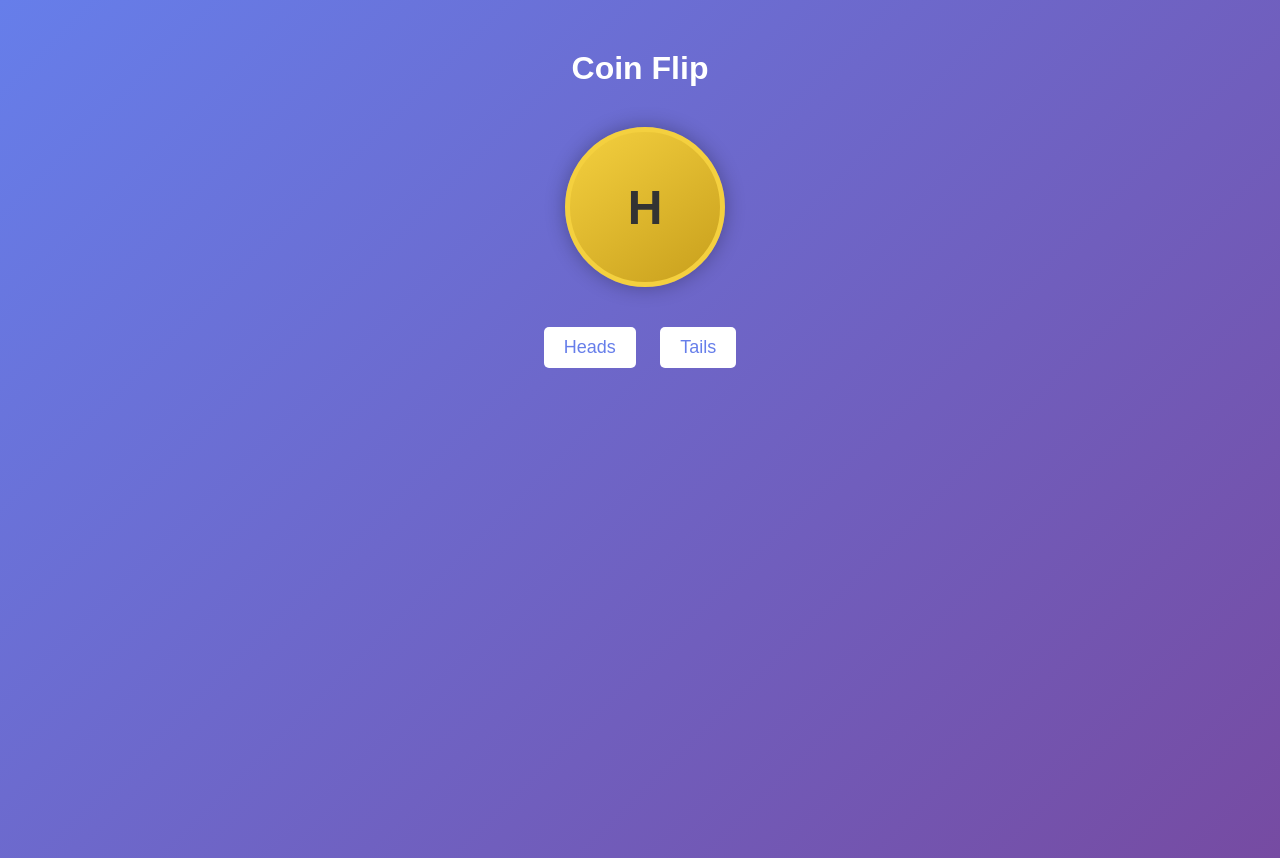
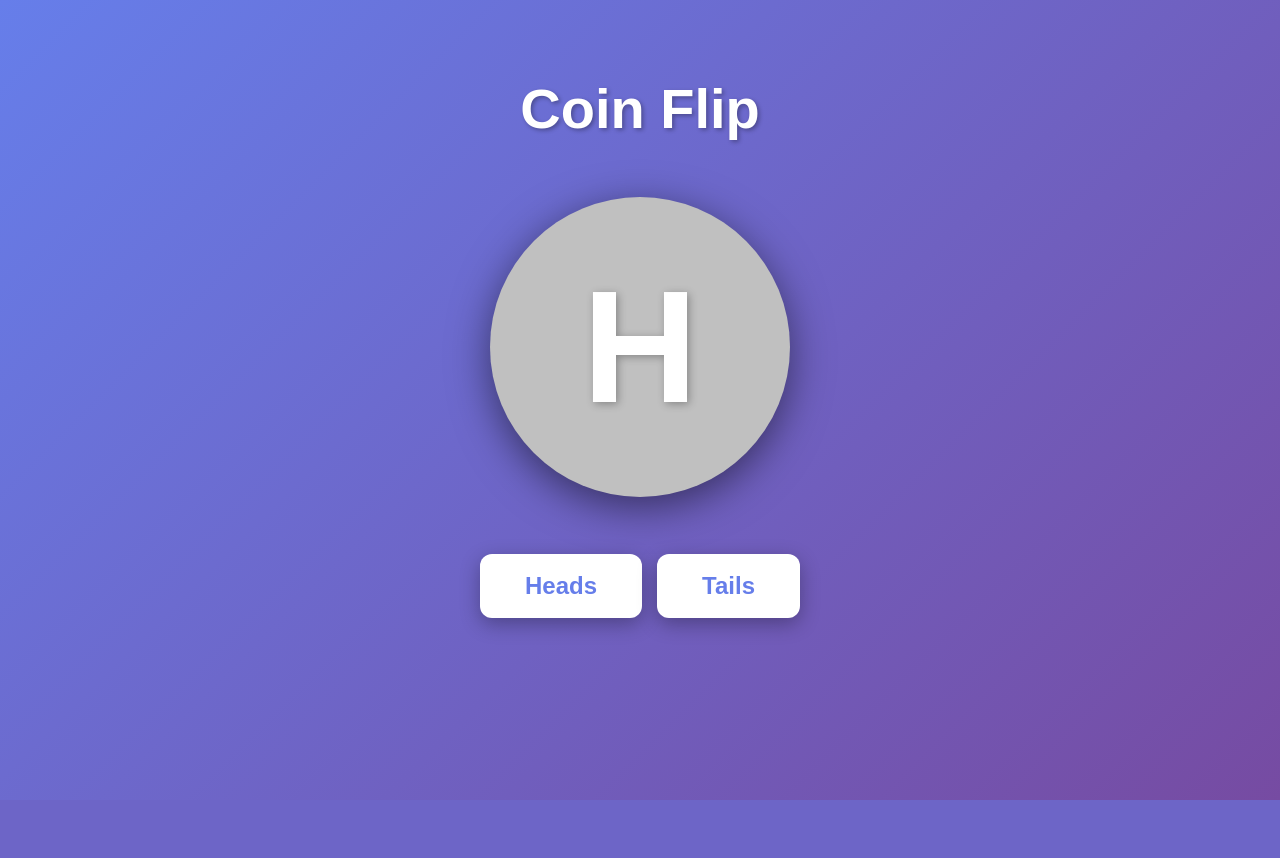
Before and after one commit to NateDeMoro/Coin_Flip_App, a FastAPI app: page /ui in a window 1280 px wide. After the commit the page ends 800 px from the top, so only its background shows below. Run offline with FastAPI, Linux system fonts and the light colour scheme.

Commit message:
ui tweaks, removed the counter

```diff
--- a/main.py
+++ b/main.py
@@ -22,13 +22,8 @@ class GuessRequest(BaseModel):
     guess: Literal["heads", "tails"]
 
 @app.get("/")
-def root():
-    return {
-        "message": "Coin Flip API is running",
-        "try_docs": "/docs",
-        "stats_endpoint": "/stats",
-        "flip_endpoint": "/flip",
-    }
+def root(request: Request):
+    return templates.TemplateResponse("index.html", {"request": request})
 
 @app.get("/stats")
 def get_stats():
--- a/templates/index.html
+++ b/templates/index.html
@@ -2,47 +2,43 @@
 <html>
 <head>
   <title>Coin Flip</title>
+  <meta name="viewport" content="width=device-width, initial-scale=1.0">
   <style>
+    * {
+      margin: 0;
+      padding: 0;
+      box-sizing: border-box;
+    }
+
     body {
-      font-family: sans-serif;
-      text-align: center;
-      margin-top: 50px;
+      font-family: 'Arial', sans-serif;
       background: linear-gradient(135deg, #667eea 0%, #764ba2 100%);
       min-height: 100vh;
       color: white;
+      display: flex;
+      flex-direction: column;
+      justify-content: space-evenly;
+      align-items: center;
+      padding: 20px;
     }
 
-    button {
-      font-size: 18px;
-      margin: 10px;
-      padding: 10px 20px;
-      border: none;
-      border-radius: 5px;
-      background: white;
-      color: #667eea;
-      cursor: pointer;
-      transition: transform 0.2s;
-    }
-
-    button:hover {
-      transform: scale(1.1);
-    }
-
-    button:disabled {
-      opacity: 0.5;
-      cursor: not-allowed;
+    h1 {
+      font-size: 3rem;
+      font-weight: bold;
+      text-shadow: 2px 2px 4px rgba(0,0,0,0.3);
     }
 
     #coin-container {
-      margin: 40px auto;
       perspective: 1000px;
-      width: 150px;
-      height: 150px;
+      width: 70vw;
+      height: 70vw;
+      max-width: 350px;
+      max-height: 350px;
     }
 
     #coin {
-      width: 150px;
-      height: 150px;
+      width: 100%;
+      height: 100%;
       position: relative;
       transform-style: preserve-3d;
       transition: transform 0.1s;
@@ -58,36 +54,75 @@
     }
 
     .coin-face {
-      width: 150px;
-      height: 150px;
+      width: 100%;
+      height: 100%;
       border-radius: 50%;
       position: absolute;
       backface-visibility: hidden;
       display: flex;
       align-items: center;
       justify-content: center;
-      font-size: 48px;
+      font-size: 40vw;
       font-weight: bold;
-      border: 5px solid #f4d03f;
-      box-shadow: 0 0 20px rgba(0,0,0,0.3);
+      background: #c0c0c0;
+      color: white;
+      box-shadow: 0 10px 40px rgba(0,0,0,0.5);
+      text-shadow: 2px 2px 8px rgba(0,0,0,0.3);
     }
 
     #coin-heads {
-      background: linear-gradient(145deg, #f4d03f, #c89f1c);
-      color: #333;
       transform: rotateY(0deg);
     }
 
     #coin-tails {
-      background: linear-gradient(145deg, #c89f1c, #f4d03f);
-      color: #333;
       transform: rotateY(180deg);
     }
 
+    @media (min-width: 768px) {
+      .coin-face {
+        font-size: 160px;
+      }
+    }
+
+    .button-container {
+      display: flex;
+      gap: 15px;
+      flex-wrap: wrap;
+      justify-content: center;
+    }
+
+    button {
+      font-size: 2rem;
+      padding: 18px 45px;
+      border: none;
+      border-radius: 12px;
+      background: white;
+      color: #667eea;
+      cursor: pointer;
+      transition: all 0.2s;
+      font-weight: bold;
+      box-shadow: 0 6px 20px rgba(0,0,0,0.3);
+      min-width: 140px;
+    }
+
+    button:active {
+      transform: translateY(2px);
+      box-shadow: 0 3px 10px rgba(0,0,0,0.3);
+    }
+
+    button:disabled {
+      opacity: 0.5;
+      cursor: not-allowed;
+    }
+
+    .results-container {
+      text-align: center;
+      min-height: 50px;
+    }
+
     #result {
-      margin-top: 20px;
-      min-height: 30px;
-      font-size: 24px;
+      font-size: 1.5rem;
+      font-weight: bold;
       transition: color 0.3s;
     }
 
@@ -96,12 +131,22 @@
     }
 
     #result.incorrect {
-      color: #f87171;
+      color: #ff6b6b;
     }
 
-    #stats {
-      font-size: 18px;
-      margin-top: 10px;
+    @media (min-width: 768px) {
+      #coin-container {
+        width: 300px;
+        height: 300px;
+      }
+
+      h1 {
+        font-size: 3.5rem;
+      }
+
+      button {
+        font-size: 1.5rem;
+      }
     }
   </style>
 </head>
@@ -115,12 +160,15 @@
     </div>
   </div>
 
-  <button onclick="flip('heads')" id="heads-btn">Heads</button>
-  <button onclick="flip('tails')" id="tails-btn">Tails</button>
+  <div class="button-container">
+    <button onclick="flip('heads')" id="heads-btn">Heads</button>
+    <button onclick="flip('tails')" id="tails-btn">Tails</button>
+  </div>
 
-  <h2 id="result"></h2>
-  <p id="stats"></p>
+  <div class="results-container">
+    <div id="result"></div>
+  </div>
 
-  <script src="/static/app.js"></script>
+  <script src="/static/app.js?v=2"></script>
 </body>
 </html>
```
Also changed, not shown: static/app.js (+28 -22 lines).
